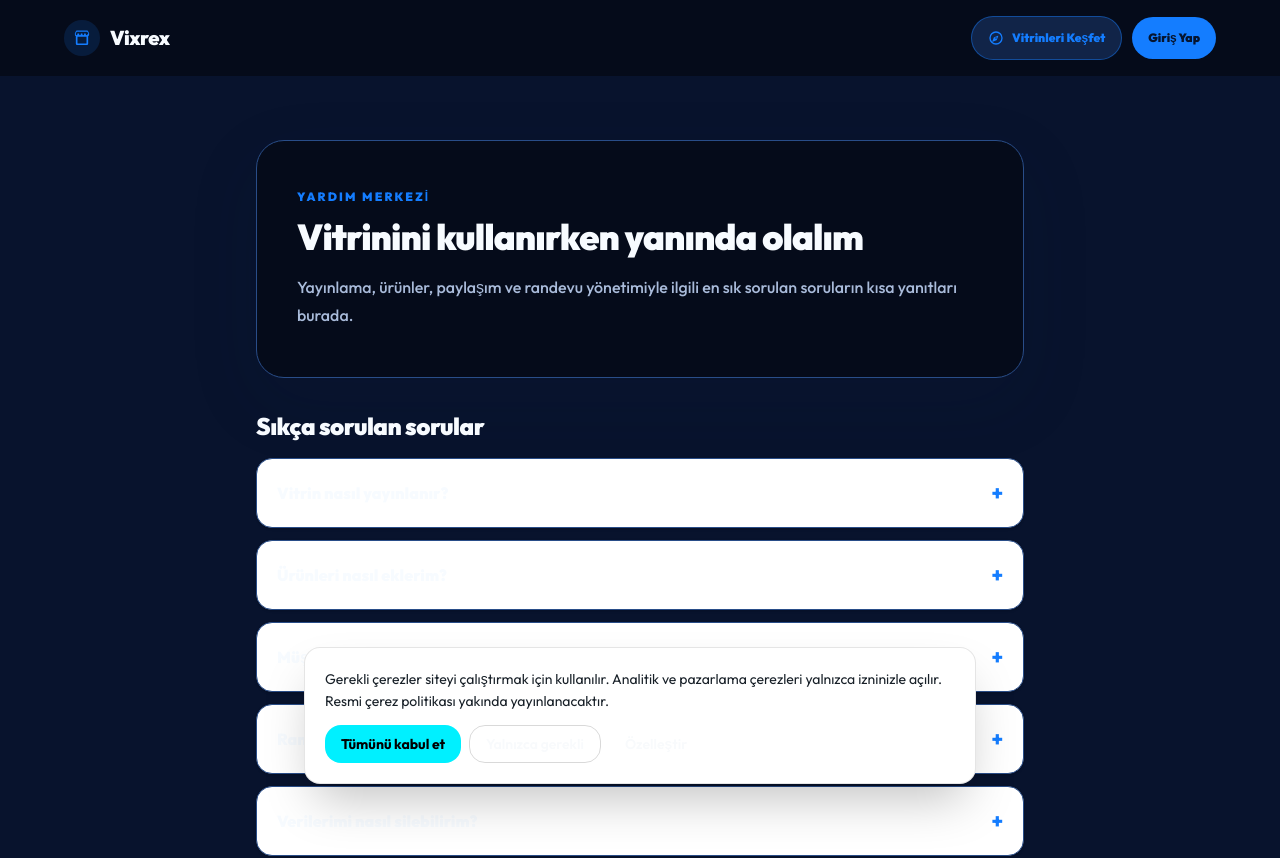
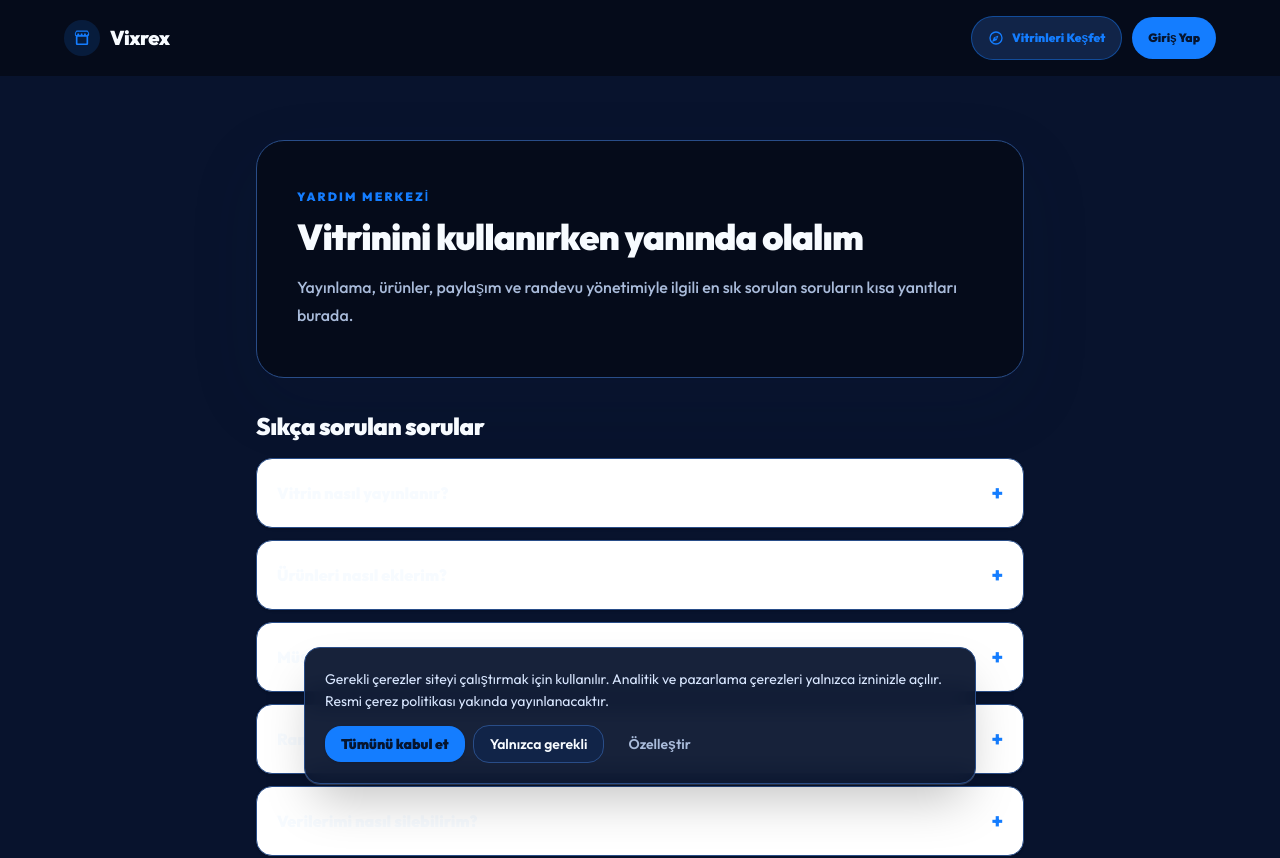
Before and after one commit to xpodiumyours/vixrex, a Next.js app in the folder public_web/: page /yardim in a window 1280 px wide. Shown: the top 858 px of the page. Built offline with nearby package versions, Linux system fonts and the light colour scheme; no server answers.

Commit message:
fix(cookie): cerez kutusunu VixRex kurumsal paletine bagla ve Kural 35 gorsel onay sartini ekle

```diff
--- a/public_web/src/components/cookie-consent/CookieBanner.tsx
+++ b/public_web/src/components/cookie-consent/CookieBanner.tsx
@@ -52,7 +52,7 @@ export function CookieBanner() {
           setReopened(true);
           setDismissed(false);
         }}
-        className="fixed bottom-3 left-3 z-40 rounded-full border border-black/15 bg-white px-3 py-2 text-xs font-semibold text-[#182028] shadow-md dark:border-white/20 dark:bg-[#121820] dark:text-[#E2E8F0]"
+        className="fixed bottom-3 left-3 z-40 rounded-full border border-lp-border bg-lp-surface px-3.5 py-2 text-xs font-semibold text-lp-text shadow-lg hover:bg-lp-surface-soft transition-colors"
       >
         Çerez tercihleri
       </button>
@@ -63,42 +63,44 @@ export function CookieBanner() {
 
   return (
     <div
-      className="fixed inset-x-4 bottom-4 z-50 mx-auto max-w-2xl rounded-2xl border border-black/10 bg-white p-5 shadow-2xl dark:border-white/10 dark:bg-[#121820] md:inset-x-auto md:left-1/2 md:w-[calc(100%-2rem)] md:-translate-x-1/2"
+      className="fixed inset-x-4 bottom-4 z-50 mx-auto max-w-2xl rounded-2xl border border-lp-border bg-lp-surface/95 p-5 shadow-2xl backdrop-blur-md md:inset-x-auto md:left-1/2 md:w-[calc(100%-2rem)] md:-translate-x-1/2"
       role="dialog"
       aria-label="Çerez tercihleri"
     >
       <div className="flex flex-col gap-3">
-        <p className="text-sm leading-relaxed text-[#182028] dark:text-[#E2E8F0]">
+        <p className="text-sm leading-relaxed text-lp-text-alt">
           Gerekli çerezler siteyi çalıştırmak için kullanılır. Analitik ve
           pazarlama çerezleri yalnızca izninizle açılır. Resmi çerez politikası
           yakında yayınlanacaktır.
         </p>
 
         {customize ? (
-          <div className="flex flex-col gap-2 rounded-xl border border-black/10 p-3 dark:border-white/10">
-            <label className="flex items-center justify-between gap-3 text-sm">
+          <div className="flex flex-col gap-2.5 rounded-xl border border-lp-border/70 bg-lp-surface-soft/60 p-3.5">
+            <label className="flex items-center justify-between gap-3 text-sm font-medium text-lp-text cursor-pointer">
               <span>Gerekli (zorunlu)</span>
-              <input type="checkbox" checked disabled readOnly />
+              <input type="checkbox" checked disabled readOnly className="accent-lp-primary opacity-60" />
             </label>
-            <label className="flex items-center justify-between gap-3 text-sm">
+            <label className="flex items-center justify-between gap-3 text-sm font-medium text-lp-text cursor-pointer">
               <span>Analitik</span>
               <input
                 type="checkbox"
                 checked={analytics}
                 onChange={(e) => setAnalytics(e.target.checked)}
+                className="accent-lp-primary cursor-pointer"
               />
             </label>
-            <label className="flex items-center justify-between gap-3 text-sm">
+            <label className="flex items-center justify-between gap-3 text-sm font-medium text-lp-text cursor-pointer">
               <span>Pazarlama</span>
               <input
                 type="checkbox"
                 checked={marketing}
                 onChange={(e) => setMarketing(e.target.checked)}
+                className="accent-lp-primary cursor-pointer"
               />
             </label>
             <button
               type="button"
-              className="mt-1 rounded-lg bg-[#00F0FF] px-4 py-2 text-sm font-bold text-black"
+              className="mt-2 w-full rounded-lg bg-lp-primary px-4 py-2 text-sm font-black text-lp-on-primary transition-colors hover:bg-lp-secondary shadow"
               onClick={() => persist({ analytics, marketing })}
             >
               Tercihleri kaydet
@@ -106,17 +108,17 @@ export function CookieBanner() {
           </div>
         ) : null}
 
-        <div className="flex flex-wrap gap-2">
+        <div className="flex flex-wrap items-center gap-2">
           <button
             type="button"
-            className="rounded-lg bg-[#00F0FF] px-4 py-2 text-sm font-bold text-black"
+            className="rounded-lg bg-lp-primary px-4 py-2 text-sm font-black text-lp-on-primary transition-colors hover:bg-lp-secondary shadow"
             onClick={() => persist({ analytics: true, marketing: true })}
           >
             Tümünü kabul et
           </button>
           <button
             type="button"
-            className="rounded-lg border border-black/15 px-4 py-2 text-sm font-semibold dark:border-white/20"
+            className="rounded-lg border border-lp-border bg-lp-surface-soft px-4 py-2 text-sm font-semibold text-lp-text transition-colors hover:bg-lp-surface"
             onClick={() => persist({ analytics: false, marketing: false })}
           >
             Yalnızca gerekli
@@ -124,7 +126,7 @@ export function CookieBanner() {
           {reopened ? (
             <button
               type="button"
-              className="rounded-lg px-4 py-2 text-sm font-semibold underline-offset-2 hover:underline"
+              className="rounded-lg px-4 py-2 text-sm font-semibold text-lp-muted underline-offset-2 hover:text-lp-text hover:underline transition-colors"
               onClick={() => setReopened(false)}
             >
               Vazgeç
@@ -132,7 +134,7 @@ export function CookieBanner() {
           ) : null}
           <button
             type="button"
-            className="rounded-lg px-4 py-2 text-sm font-semibold underline-offset-2 hover:underline"
+            className="rounded-lg px-4 py-2 text-sm font-semibold text-lp-muted underline-offset-2 hover:text-lp-text hover:underline transition-colors"
             onClick={() => setCustomize((v) => !v)}
           >
             {customize ? "Gizle" : "Özelleştir"}
```
Also changed, not shown: 2 other files (tests, documents, lock files or other folders).
